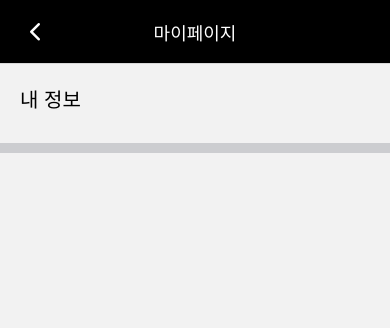
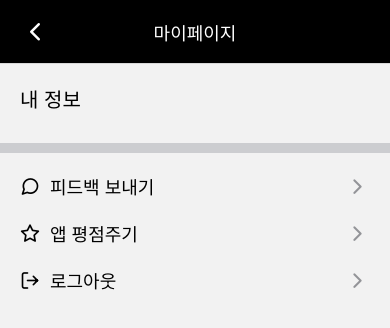
Before and after one commit to WIT-Projects/RTiccle-App, a React Native app: screen / in a window 390 px wide. Shown: the top 328 px of the page. Built offline with nearby package versions, Linux system fonts and the light colour scheme.

Commit message:
MyPage: add setting items

```diff
--- /dev/null
+++ b/src/containers/user/components/settings.js
@@ -0,0 +1,59 @@
+import React from 'react';
+import { View, Text, StyleSheet, } from 'react-native';
+//import { Card, CardItem, Body, Left, Right, Thumbnail, Button } from 'native-base';
+import Icon from 'react-native-vector-icons/Feather';
+import colors from '../../../theme/colors';
+
+function Setting() {
+    return (
+        <View style={{ position: 'relative'}}>
+            {
+                category.map((post) =>
+                    <SettingItem key={post.key} info={post} />
+                )
+            }
+        </View>
+    )
+}
+
+function SettingItem ( props ) {
+    return (
+        <View style={styles.container}>
+            <Icon name={props.info.icon} size={20} style={{ paddingRight: 10 }} />
+            <Text style={{ fontSize: 18 }}>{props.info.text}</Text>
+            <Icon name="chevron-right" size={25} color={colors.gray3} style={{ position: 'absolute', right: 20 }}/>
+        </View>
+    )
+}
+
+const category = [
+    {
+        key: 0,
+        icon: 'message-circle',
+        text: '피드백 보내기',
+    },
+    {
+        key: 1,
+        icon: 'star',
+        text: '앱 평점주기',
+    },
+    {
+        key: 2,
+        icon: 'log-out',
+        text: '로그아웃',
+    },
+]
+
+const styles = StyleSheet.create({
+    container:{
+        paddingHorizontal: 20,
+        paddingVertical: 2,
+        borderBottomColor: 'transparent',
+        borderBottomWidth: 1,
+        flexDirection: 'row',
+        alignItems: 'center',
+        paddingVertical: 10,
+    },
+})
+
+export default Setting;
--- a/src/containers/user/index.js
+++ b/src/containers/user/index.js
@@ -4,6 +4,8 @@ import { createStackNavigator, } from '@react-navigation/stack';
 import { NavigationContainer } from '@react-navigation/native';
 import Icon from 'react-native-vector-icons/Feather';
 import colors from '../../theme/colors';
+
+import Setting from './components/settings';
 
 const Stack = createStackNavigator();
 
@@ -35,6 +37,7 @@ function MyPageScreen( {navigation}) {
         <View>
               <Text style={styles.myInfo}>내 정보</Text>
               <View style={styles.block}></View>
+              <Setting />
         </View>
       );
 }
```
